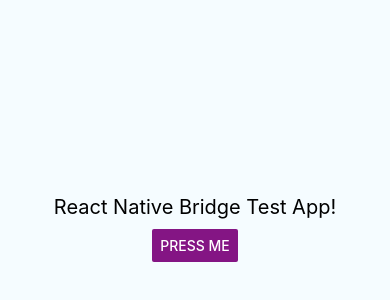
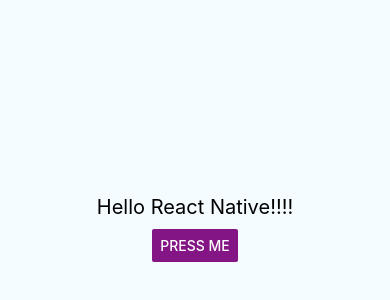
Before and after one commit to Netvent/react-native-appsamurai-ads, a React Native app: screen / in a window 390 px wide. Shown: the part 196-496 px from the top of the page. Built offline with nearby package versions, Linux system fonts and the light colour scheme.

Commit message:
objective c to swift conversion

```diff
--- a/App.js
+++ b/App.js
@@ -25,7 +25,7 @@
   render() {
     return (
       <View style={styles.container}>
-        <Text style={styles.welcome}>React Native Bridge Test App!</Text>
+        <Text style={styles.welcome}>Hello React Native!!!!</Text>
         <Button
           onPress={this.onPress}
           title="Press Me"
@@ -43,7 +43,6 @@
     } else if (Platform.OS === 'ios') {
       platform = 'iOS'
     }
-    this.setLog(`OS type is ${platform}`);
     this.showAlert()
   }
 
@@ -56,7 +55,9 @@
   }
 
   showAlert = () => {
-    NativeModules.AlertModule.showAlert('Alert', 'Are you sure?', 'Yes', 'No',
+    this.setLog(`Showing alert view`);
+
+    NativeModules.Alert.show('Alert', 'Are you sure?', 'Yes', 'No',
     () => {
       this.setLog(`Pressed Yes`);
     },
```
Also changed, not shown: 11 other files (tests, documents, lock files or other folders).
